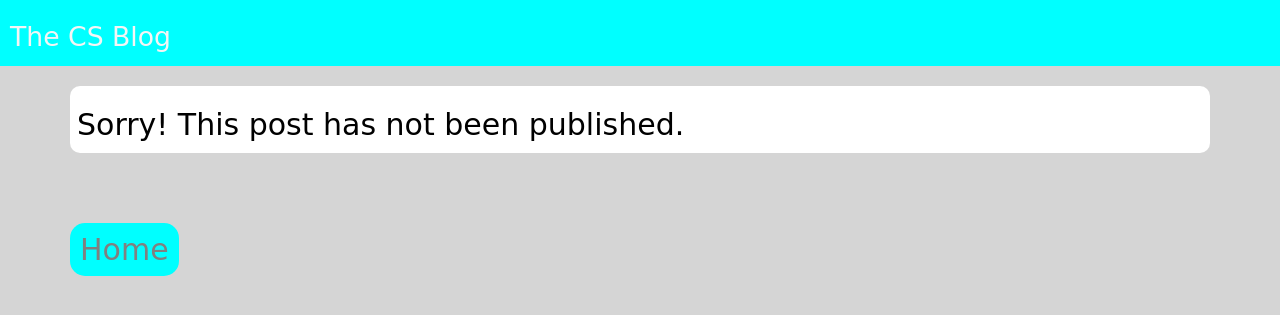
After one commit to Jackrwal/CS-BSc-Yr1-bridging-coursework, a Django app: template myCSBlog/templates/myCSBlog/post.html in a window 1280 px wide. The commit adds this page. Shown: the top 315 px of the page. Run offline with Django 3.2, Linux system fonts and the light colour scheme; the template is opened without the code that fills it, so the values that code supplies are empty; some libraries are stand-ins or nearby versions.

Commit message:
added post detail pages

```diff
--- a/myCSBlog/static/css/myCSBlog.css
+++ b/myCSBlog/static/css/myCSBlog.css
@@ -10,9 +10,15 @@
     border-bottom-width: 0;
 }
 
+/* Turn off link underline on hover */
+.page-header a:hover{
+    text-decoration: none;
+}
+
 .page-header h1, .page-header h1 a, .page-header h1 a:visited, .page-header h1 a:active{
     color: whitesmoke;
     font-size: 20pt;
+    text-underline-mode: Off;
 }
 
 /* ---- Set up page body style ---- */
@@ -46,14 +52,28 @@ h1, h2, h3, h4 {
 .post {
     padding: 2px 2px 2px 2px;
     margin-bottom: 50px;
+    background-color: white;
+    border-radius: 10px;
 }
 
-.post {
-    background-color: white;
-    border-radius: 10px;
+.post{
+    cursor: pointer;
 }
 
 .date p {
     color: #828282;
     font-size: 14px;
 }
+
+.return-home a, .return-home a:active, .return-home a:visited, .return-home h2{
+    text-underline-mode: on;
+    color: grey;
+    background-color: aqua;
+    display: inline-block;
+    padding: 5px 5px 5px 5px;
+    border-radius: 15px;
+}
+
+.return-home a:hover{
+    text-decoration: none;
+}
--- a/myCSBlog/templates/myCSBlog/base.html
+++ b/myCSBlog/templates/myCSBlog/base.html
@@ -15,7 +15,7 @@
 </head>
 <body>
     <div class="page-header">
-        <h1>The CS Blog</h1>
+        <h1><a href="{% url 'post-list' %}">The CS Blog</a></h1>
     </div>
     <div class="content container">
         <!-- Block for HTML content to be auto-inserted into-->
--- a/myCSBlog/templates/myCSBlog/post-list.html
+++ b/myCSBlog/templates/myCSBlog/post-list.html
@@ -3,7 +3,7 @@
 <!--HTML Block for inserting the list of posts-->
 {% block content %}
     {% for post in posts %}
-        <div class="post">
+        <div class="post" onclick="location.href='{% url 'post' pk=post.pk %}'">
             <h2>{{ post.title }}</h2>
             <p>{{ post.text|linebreaksbr }}</p>
             <div class="date">
--- /dev/null
+++ b/myCSBlog/templates/myCSBlog/post.html
@@ -0,0 +1,22 @@
+{% extends 'myCSBlog/base.html' %}
+
+<!--HTML Block to display a post-->
+{% block content %}
+    <div class="post">
+        {% if post.published_date %}
+            <h2>{{ post.title }}</h2>
+            <p>{{ post.text|linebreaksbr }}</p>
+            <div class="date">
+                <p>published: {{ post.published_date }}</p>
+            </div>
+
+        {% else %}
+            <div class="unpublished-post">
+                <h2>Sorry! This post has not been published.</h2>
+            </div>
+        {% endif %}
+    </div>
+    <div class="return-home">
+        <h2><a href="{% url 'post-list' %}">Home</a></h2>
+    </div>
+{% endblock %}
--- a/myCSBlog/urls.py
+++ b/myCSBlog/urls.py
@@ -1,7 +1,9 @@
 from django.urls import path
 from . import views
 
-# set root to be the post list view
+# url root set to post list
+# create end-points for each post
 urlpatterns = [
     path('', views.postList, name='post-list'),
+    path('post/<int:pk>/', views.post, name='post'),
 ]
```
Also changed, not shown: myCSBlog/views.py (+13 -3 lines).
